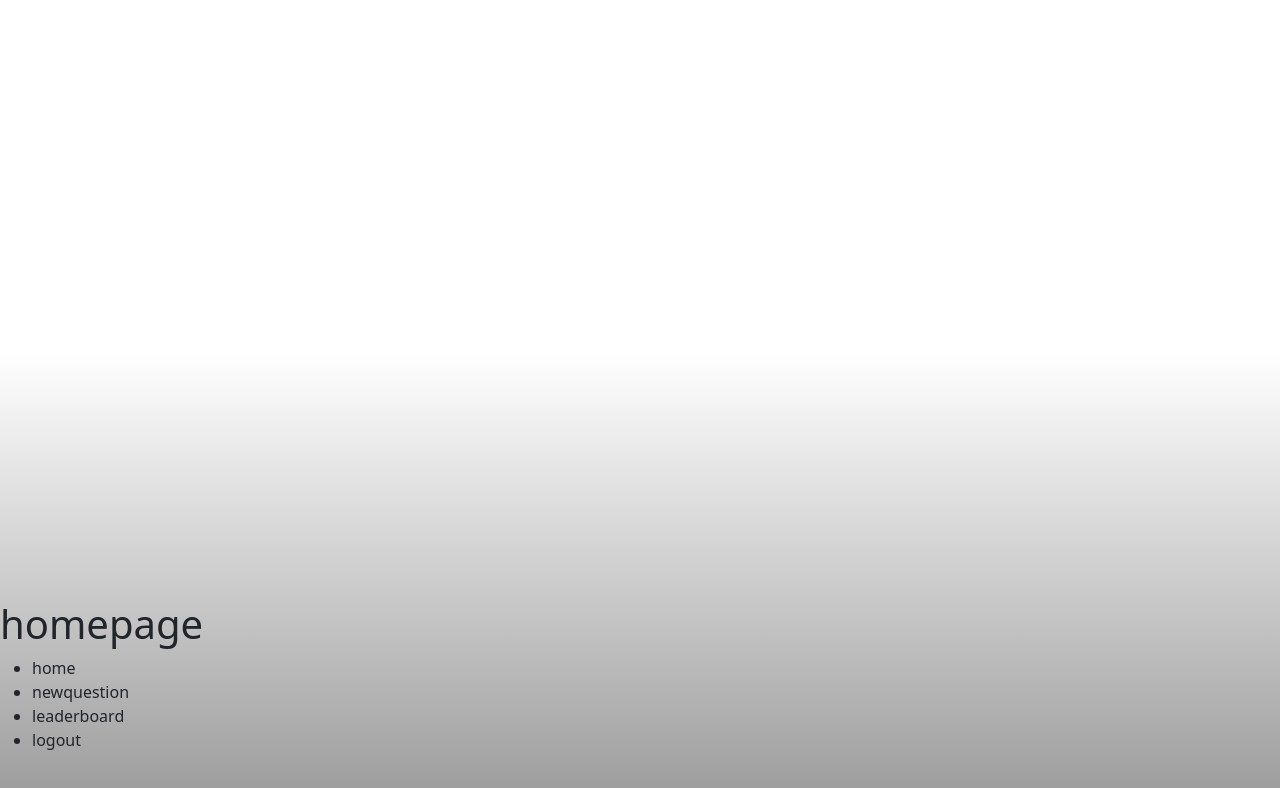
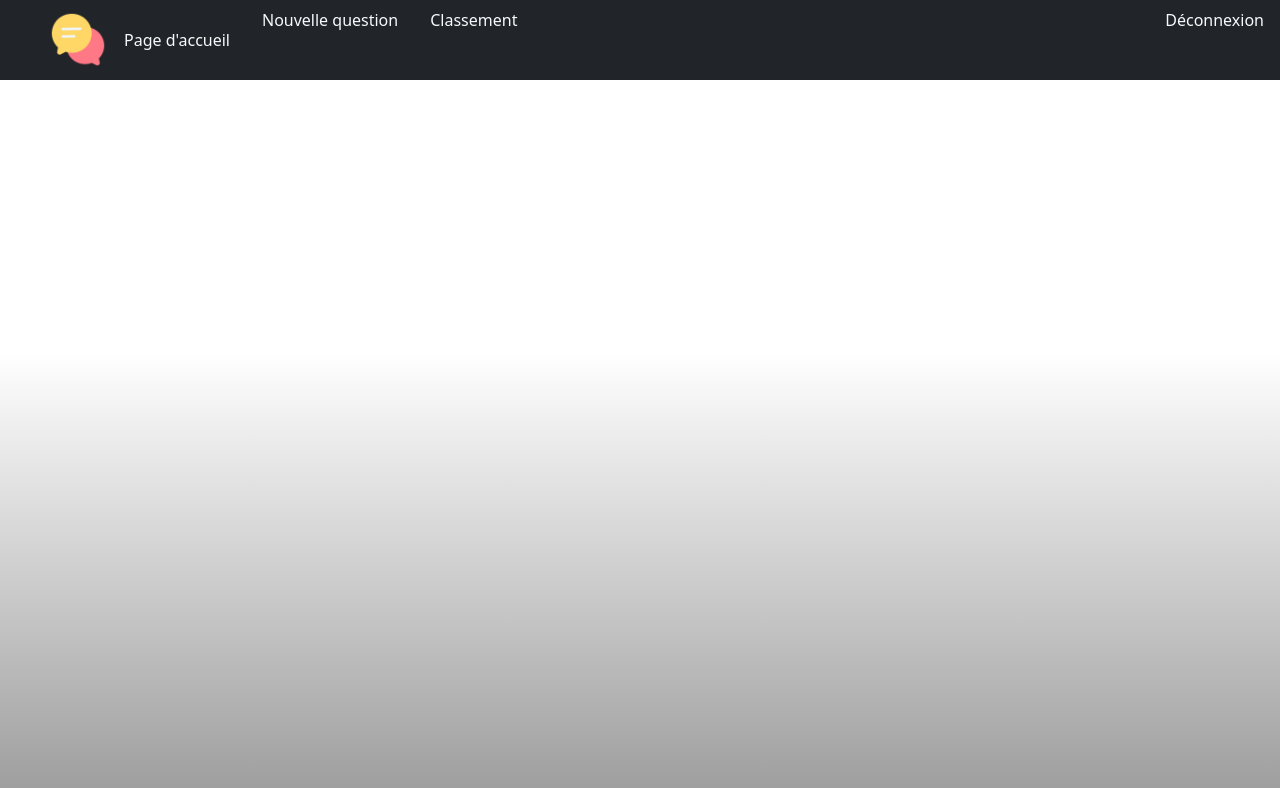
Before and after one commit to DOTG29/KOALAPP, a website built with Vite: page index.html in a window 1280 px wide. Both pictures are taken after a click on the button "connexion". Built offline with nearby package versions, Linux system fonts and the light colour scheme.

Commit message:
debut navbar

```diff
--- a/index.html
+++ b/index.html
@@ -32,17 +32,28 @@
 
 <!-- homepage -->
 
-    <div id="homepage" class="page">
-      <h1>homepage</h1>
-      <nav>
-        <ul>
-          <li><a id="button-home">home</a></li>
-          <li><a id="button-newquestion">newquestion</a></li>
-          <li><a id="button-leaderboard">leaderboard</a></li>
-          <li><a id="button-logout">logout</a></li>
-        </ul>
-      </nav>
+    <div id="homepage" class="position-absolute top-0 text-bg-dark page">
+        <nav>
+          <ul class="nav align-items-center ps-5">
+            <li class="nav-item d-flex flex-row align-items-center">
+              <img class="homeimg" src="images/message.png" alt="image de chat">
+              <a id="button-home" class="nav-link link-light active" aria-current="page">Page d'accueil</a>
+            </li>
+            <li class="nav-item text-center">
+              <a id="button-newquestion" class="nav-link link-light">Nouvelle question</a>
+            </li>
+            <li class="nav-item text-center">
+              <a id="button-leaderboard" class="nav-link link-light">Classement</a>
+            </li>
+          </ul>
+          <ul class="nav align-items-center position-absolute top-0 end-0">
+            <li class="nav-item text-center">
+              <a id="button-logout" class="nav-link link-light">Déconnexion</a>
+            </li>
+          </ul>
+        </nav>
     </div>
+
 
 <!-- newquestion page -->
 
--- a/style.css
+++ b/style.css
@@ -33,3 +33,31 @@ body {
 #login button {
     width: 100%;
 }
+
+/*partie navigation*/
+
+#homepage {
+    width: 100%;
+    height: 80px;
+}
+
+#homepage nav {
+    height: 100%;
+}
+
+#homepage ul {
+    height: 100%;
+}
+
+.homeimg {
+    width: 60px;
+    height: 60px;
+}
+
+#homepage li {
+    height: 100%;
+}
+
+#homepage li:hover {
+    background-color: #4e4e4e;
+}
```
